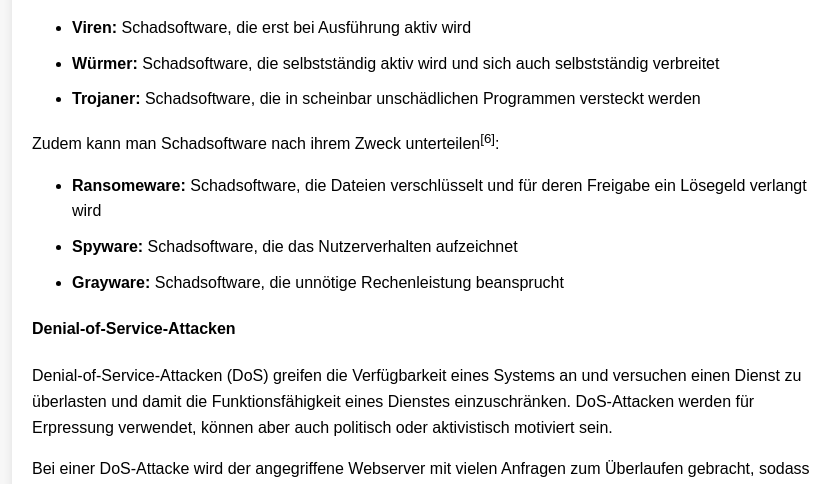
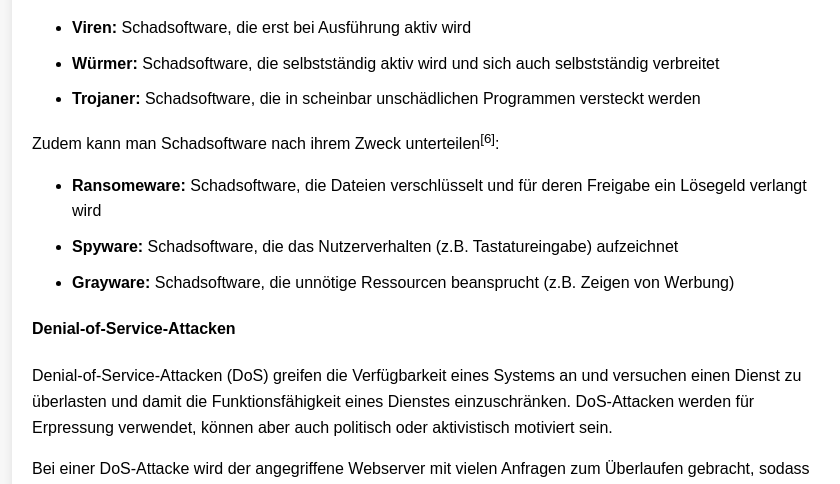
Before and after one commit to Anton-Gasse/pizza-sql-injection, a Flask app: page /info in a window 1280 px wide. Shown: the part 2618-3102 px from the top of the page, without its empty margins (208-1048 px from the left). Run offline with Flask 3, Linux system fonts and the light colour scheme; some libraries are stand-ins or nearby versions.

Commit message:
feat: add examples for malware types

```diff
--- a/templates/info.html
+++ b/templates/info.html
@@ -215,8 +215,8 @@
         <ul>
             <li><b>Ransomeware:</b> Schadsoftware, die Dateien verschlüsselt und für deren Freigabe ein Lösegeld
                 verlangt wird</li>
-            <li><b>Spyware:</b> Schadsoftware, die das Nutzerverhalten aufzeichnet</li>
-            <li><b>Grayware:</b> Schadsoftware, die unnötige Rechenleistung beansprucht</li>
+            <li><b>Spyware:</b> Schadsoftware, die das Nutzerverhalten (z.B. Tastatureingabe) aufzeichnet</li>
+            <li><b>Grayware:</b> Schadsoftware, die unnötige Ressourcen beansprucht (z.B. Zeigen von Werbung)</li>
         </ul>
 
         <h4>Denial-of-Service-Attacken</h4>
```
